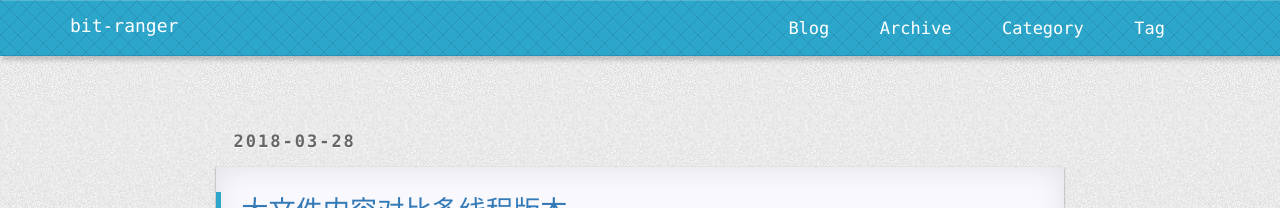
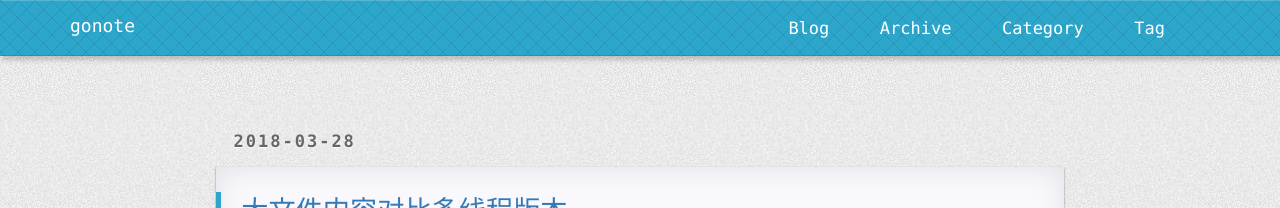
Before and after one commit to jack-yi/jack-yi.github.io, a Jekyll site: the page built from index.html, in a window 1280 px wide. Shown: the top 208 px of the page. Built offline with Jekyll 4.4.1, drawn with Linux system fonts in a browser that asks for light colours; nearby versions of some CDN libraries; the list of posts is cut into pages by our own code; comment, search, counter and statistics services are not loaded; a style sheet for code colours, icons or effects is not loaded.

Commit message:
修改配置

```diff
--- a/_config.yml
+++ b/_config.yml
@@ -25,11 +25,11 @@ defaults:
 
 
 
-title: "bit-ranger"
+title: "gonote"
 email: sincerebravefight@gmail.com
 description: ""
 github:
-  username: bit-ranger
+  username: jack-yi
 swiftype:
   searchId: iXZyPokVfxFaBTvi64Y6
 gitment:
@@ -37,8 +37,8 @@ gitment:
     client_id: a6fb73b3e790e234bab8
     client_secret: cc10aaff53a03d05ab2ee002dbf401dd7627c7a3
 
-url: "https://bit-ranger.github.io/blog"
-imgrepo: "https://bit-ranger.github.io/blog/static/img"
+url: "https://jack-yi.github.io/blog"
+imgrepo: "https://jack-yi.github.io/blog/static/img"
 
 
 #url: "http://127.0.0.1:4000"
```
